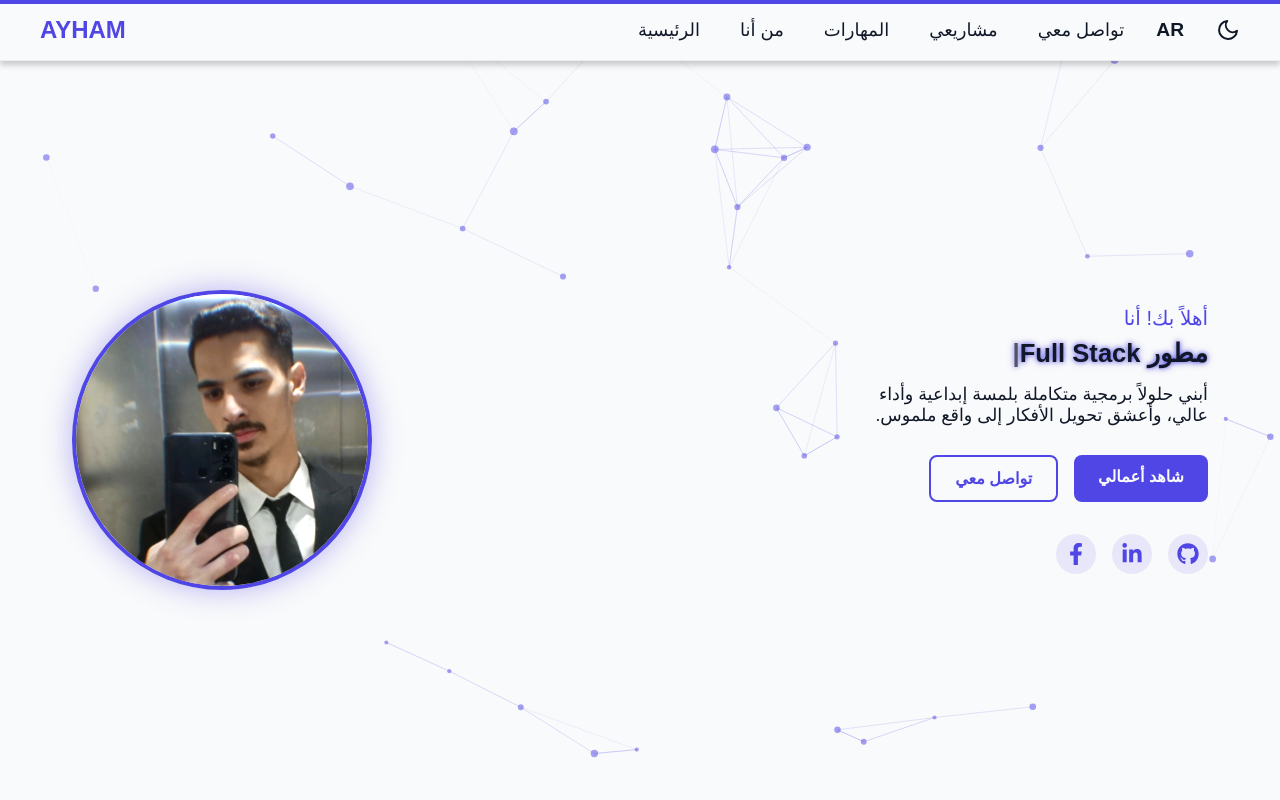
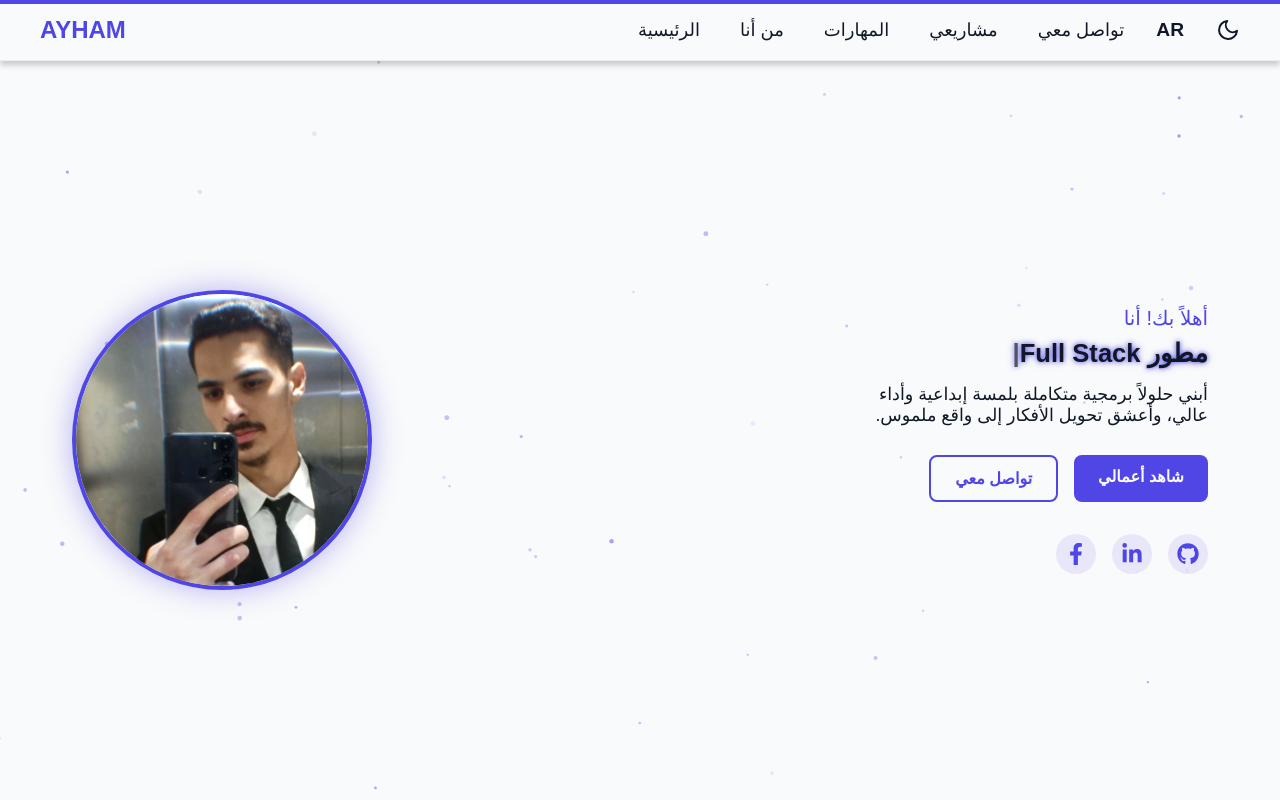
Before and after one commit to Ayham1najeb/portfolio-ayham, a React (Vite) app: page / in a window 1280 px wide. Shown: the top 800 px of the page. Built offline with nearby package versions, Linux system fonts and the light colour scheme.

Commit message:
Change particles to a relaxing cinematic floating dust effect

```diff
--- a/src/components/ParticlesBackground.jsx
+++ b/src/components/ParticlesBackground.jsx
@@ -26,39 +26,32 @@ const ParticlesBackground = () => {
             events: {
                 onHover: {
                     enable: true,
-                    mode: "grab", // Connects lines to mouse
+                    mode: "repulse", // Gentle push away from mouse
                 },
                 resize: true,
             },
             modes: {
-                grab: {
-                    distance: 150,
-                    links: {
-                        opacity: 0.4,
-                        color: "#4F46E5",
-                    },
+                repulse: {
+                    distance: 120,
+                    duration: 0.4,
                 },
             },
         },
         particles: {
             color: {
-                value: "#4F46E5", // Professional Indigo color
+                value: ["#4F46E5", "#8B5CF6", "#A78BFA"], // Subtle, relaxing mix of indigo and violet
             },
             links: {
-                color: "#4F46E5",
-                distance: 150,
-                enable: true, // Connects the dots with lines!
-                opacity: 0.2,
-                width: 1,
+                enable: false, // No harsh lines
             },
             move: {
-                direction: "none",
+                direction: "top", // Gentle upward drift
                 enable: true,
                 outModes: {
-                    default: "bounce",
+                    default: "out",
                 },
-                random: false,
-                speed: 0.5, // Even slower and calmer
+                random: true,
+                speed: 0.3, // Extremely slow and relaxing
                 straight: false,
             },
             number: {
@@ -66,16 +59,22 @@ const ParticlesBackground = () => {
                     enable: true,
                     area: 800,
                 },
-                value: 80, // Perfect balance for a network look
+                value: 100, // Not too crowded
             },
             opacity: {
-                value: 0.5,
+                value: { min: 0.1, max: 0.6 },
+                animation: {
+                    enable: true,
+                    speed: 0.5,
+                    minimumValue: 0.1,
+                    sync: false
+                } // Soft twinkling
             },
             shape: {
                 type: "circle",
             },
             size: {
-                value: { min: 2, max: 4 }, // Slightly bigger
+                value: { min: 1, max: 2.5 }, // Small, dust-like particles
             },
         },
         detectRetina: true,
```
